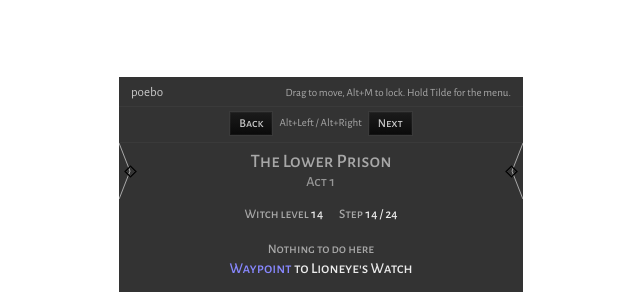
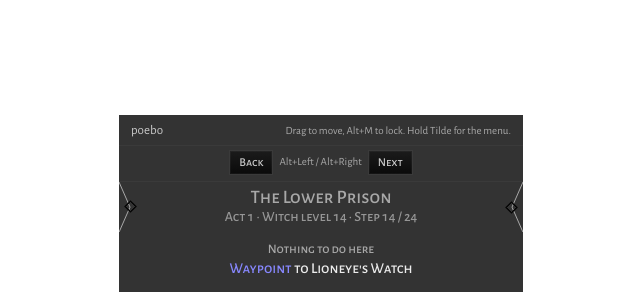
Before and after one commit to muirch/exile-companion, a React (Vite) app: page / in a window 1280 px wide. Shown: the part 500-800 px from the top of the page, without its empty margins (319-959 px from the left). Built offline with nearby package versions, Linux system fonts and the light colour scheme.

Commit message:
fix(ui): fold act, level and step into the band subtitle so the first line is an action

```diff
--- a/src/components/StatusPanel.tsx
+++ b/src/components/StatusPanel.tsx
@@ -7,28 +7,19 @@
 // Sand (the currency item's tint) for every header; towns are told apart by the subtitle.
 const TINT = 'var(--color-currency)';
 
-function Prop({ label, value }: { label: string; value: string | number }): React.JSX.Element {
-  return (
-    <span>
-      <span className="text-plain">{label} </span>
-      <span className="text-value">{value}</span>
-    </span>
-  );
-}
-
-function Properties(): React.JSX.Element | null {
+// Act, level and step share the band's subtitle, so the first line under the band is an action.
+function useSubtitle(): string | undefined {
+  const act = useAppStore((s) => s.campaign.act);
+  const location = useAppStore((s) => s.campaign.location_kind);
   const level = useAppStore((s) => s.campaign.level);
   const klass = useAppStore((s) => s.campaign.class);
   const route = useAppStore((s) => s.route);
-  if (level === 0 && !route) return null;
-  return (
-    <p className="flex justify-center gap-4 text-[13px]">
-      {level > 0 && <Prop label={klass ? `${klass} level` : 'Level'} value={level} />}
-      {route && (
-        <Prop label="Step" value={`${route.section_edge + 1} / ${route.section_edge_count}`} />
-      )}
-    </p>
-  );
+  const parts = [
+    act != null ? `Act ${act}${location === 'town' ? ' town' : ''}` : null,
+    level > 0 ? (klass ? `${klass} level ${level}` : `Level ${level}`) : null,
+    route ? `Step ${route.section_edge + 1} / ${route.section_edge_count}` : null,
+  ].filter(Boolean);
+  return parts.length > 0 ? parts.join(' · ') : undefined;
 }
 
 function NoLogHint(): React.JSX.Element | null {
@@ -101,20 +92,15 @@
 
 export function StatusPanel(): React.JSX.Element {
   const zone = useAppStore((s) => s.campaign.zone);
-  const act = useAppStore((s) => s.campaign.act);
-  const location = useAppStore((s) => s.campaign.location_kind);
   const route = useAppStore((s) => s.route);
   const actions = hasActions(route);
-
+  const subtitle = useSubtitle();
   const tint = TINT;
-  const subtitle = act != null ? `Act ${act}${location === 'town' ? ' town' : ''}` : undefined;
 
   return (
     <div className="tooltip">
       <TooltipHeader tint={tint} title={zone?.name ?? 'Waiting for the game'} subtitle={subtitle} />
-      <div className="px-4 pt-1.5 pb-3">
-        <Properties />
-        <TooltipSep tint={tint} />
+      <div className="px-4 pt-2 pb-3">
         <OffRouteNote />
         <NoLogHint />
         {route && !actions ? <PassThrough /> : <HereSteps />}
--- a/src/styles.css
+++ b/src/styles.css
@@ -139,7 +139,7 @@
      a point on the middle, with a diamond on the point, so every line meets another. */
   .tooltip-header {
     position: relative;
-    padding: 7px 30px 8px;
+    padding: 4px 30px 5px;
     border-top: 1px solid color-mix(in srgb, var(--tint) 80%, transparent);
     border-bottom: 1px solid color-mix(in srgb, var(--tint) 80%, transparent);
     background:
```
Also changed, not shown: .impeccable/surfaces/src-components-overlayroot-tsx.md, 2 other files (tests, documents, lock files or other folders).
